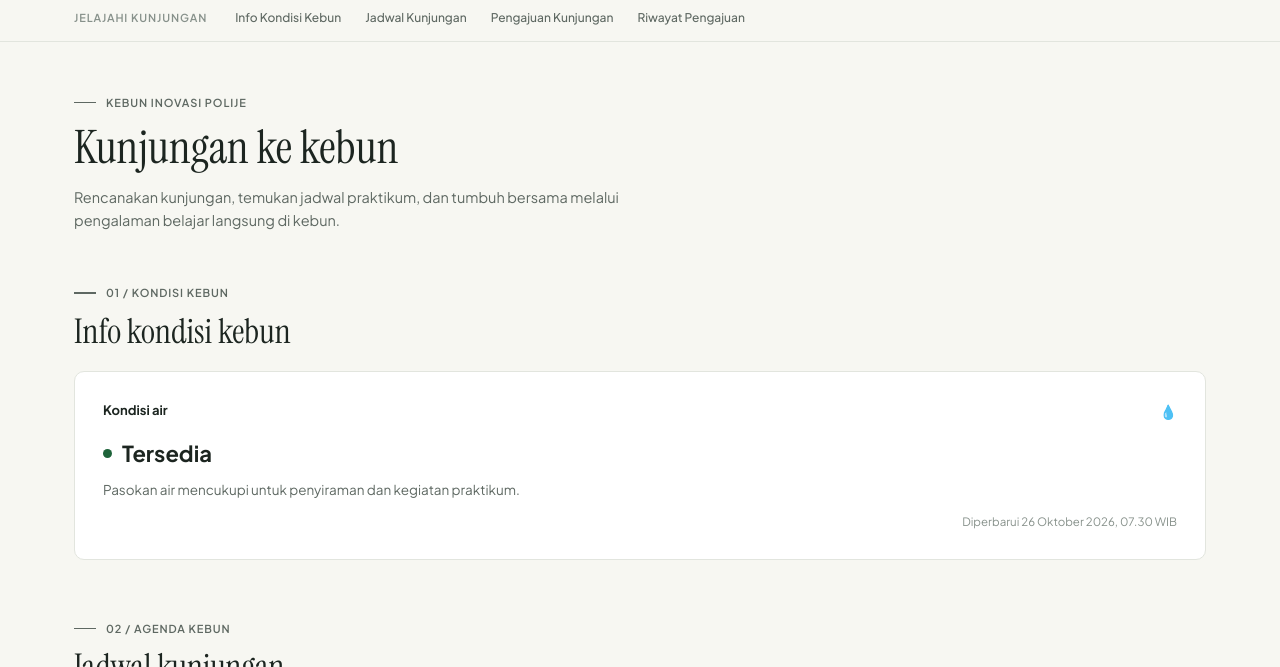
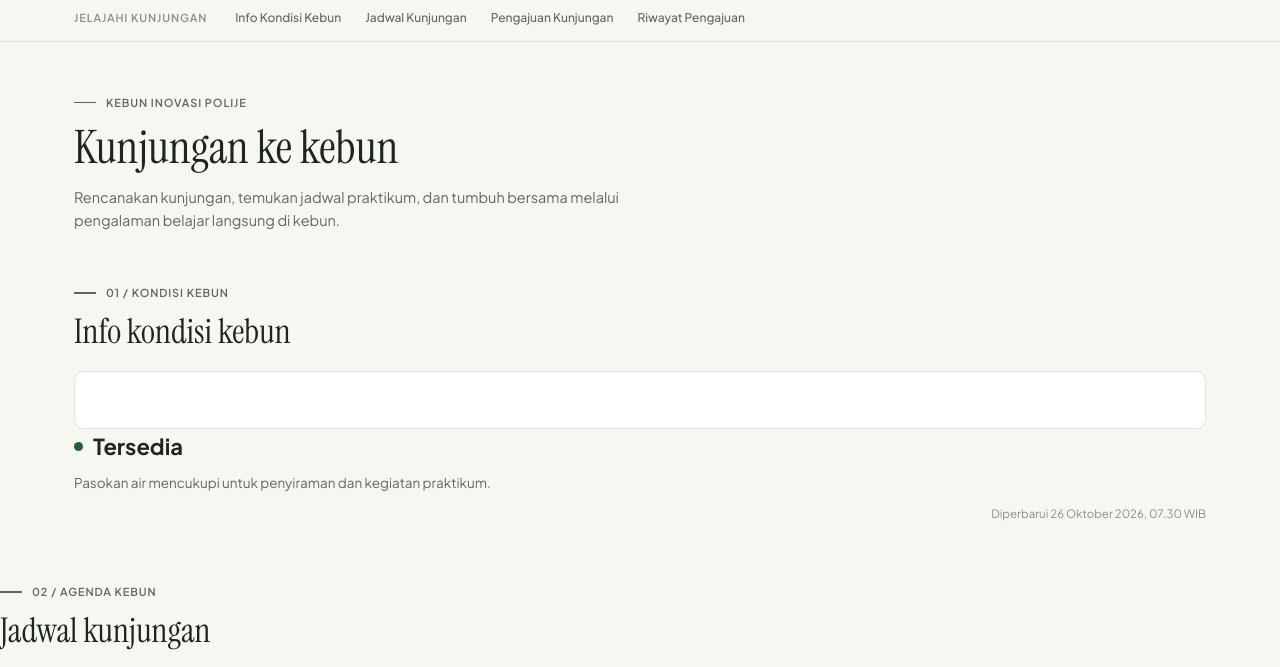
Before and after one commit to ddinaaa646-netizen/Kebun-Kita, a plain HTML site: page kunjungan.html in a window 1280 px wide. Shown: the part 83-750 px from the top of the page. Drawn offline with Linux system fonts and the light colour scheme.

Commit message:
delet air

```diff
--- a/kunjungan.html
+++ b/kunjungan.html
@@ -91,9 +91,6 @@
         <div class="eyebrow">01 / KONDISI KEBUN</div>
         <h2 class="section-title" style="margin-bottom:20px;">Info kondisi kebun</h2>
         <div class="card">
-          <div style="display:flex; justify-content:space-between; align-items:center; margin-bottom:14px;">
-            <strong style="font-size:13px;">Kondisi air</strong>
-            <span style="color:var(--text-muted);">💧</span>
           </div>
           <div style="display:flex; align-items:center; gap:10px; margin-bottom:8px;">
             <span id="publicWaterDot" style="width:9px; height:9px; border-radius:50%; background:#1E633A; display:inline-block;"></span>
```
